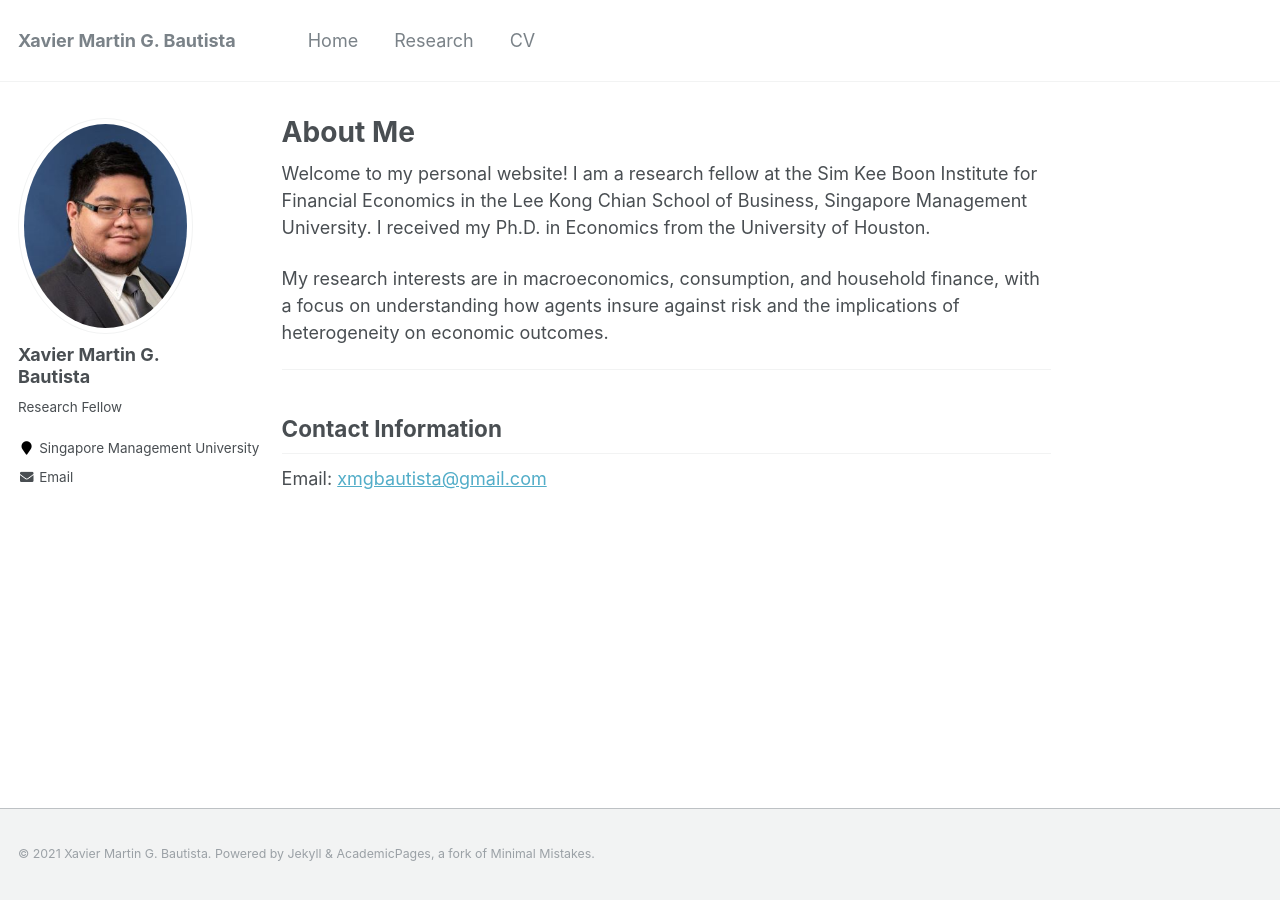
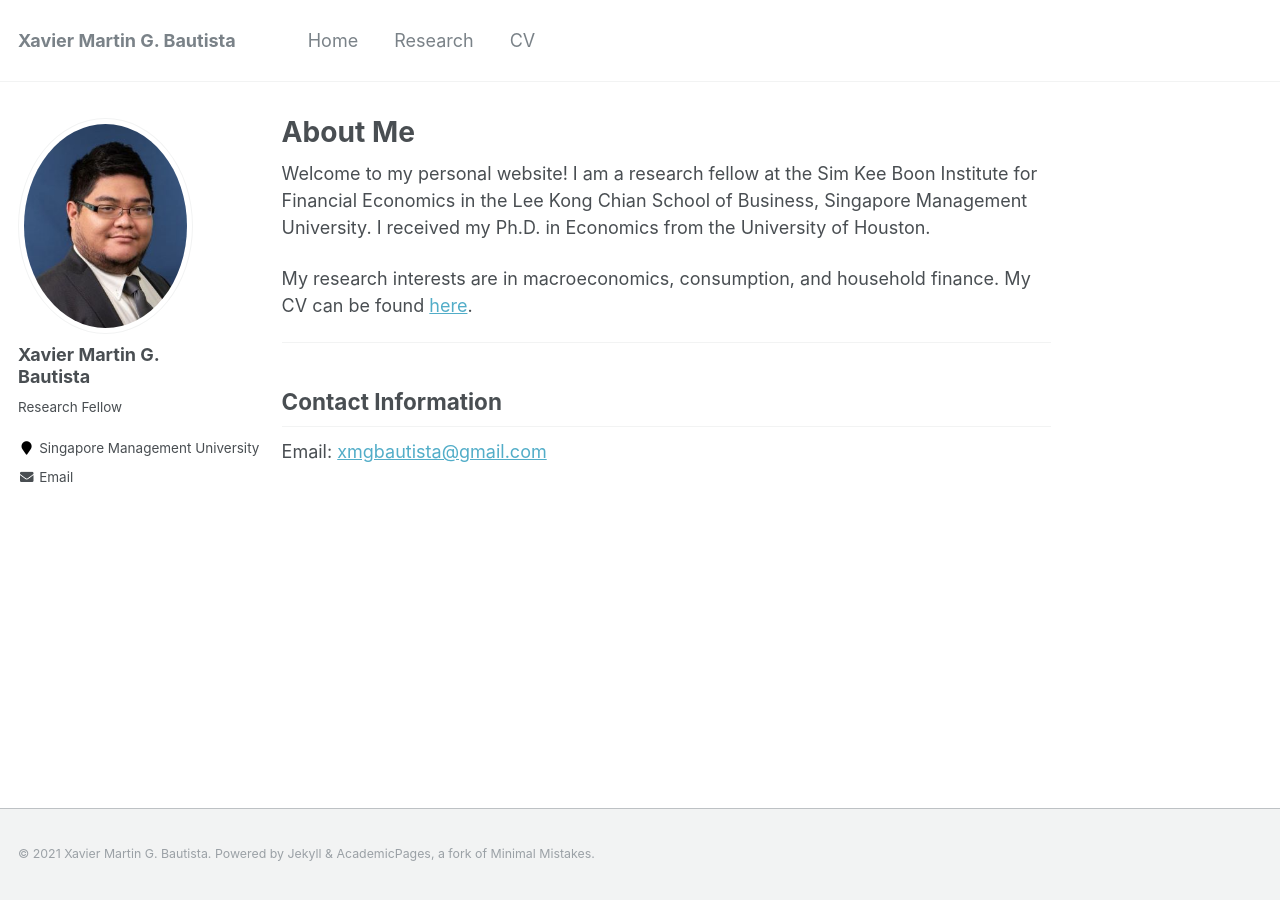
Before and after one commit to xmgbautista/xmgbautista.github.io, a Jekyll site: the page built from _pages/about.md, in a window 1280 px wide. Built offline with Jekyll 4.4.1, drawn with Linux system fonts in a browser that asks for light colours.

Commit message:
Update about.md

```diff
--- a/_pages/about.md
+++ b/_pages/about.md
@@ -8,10 +8,14 @@ redirect_from:
   - /about.html
 ---
 
-Welcome to my personal website! I am a research fellow at the Sim Kee Boon Institute for Financial Economics in the Lee Kong Chian School of Business, Singapore Management University. I received my Ph.D. in Economics from the University of Houston.
+{% include base_path %}
+{% capture written_label %}'None'{% endcapture %}
+
+Welcome to my personal website! I am a research fellow at the Sim Kee Boon Institute for Financial Economics in the Lee Kong Chian School of
+Business, Singapore Management University. I received my Ph.D. in Economics from the University of Houston.
 <br>
 
-My research interests are in macroeconomics, consumption, and household finance, with a focus on understanding how agents insure against risk and the implications of heterogeneity on economic outcomes.
+My research interests are in macroeconomics, consumption, and household finance. My CV can be found [here](cv_xmgbautista.pdf).
 <br>
 
 ___
```
